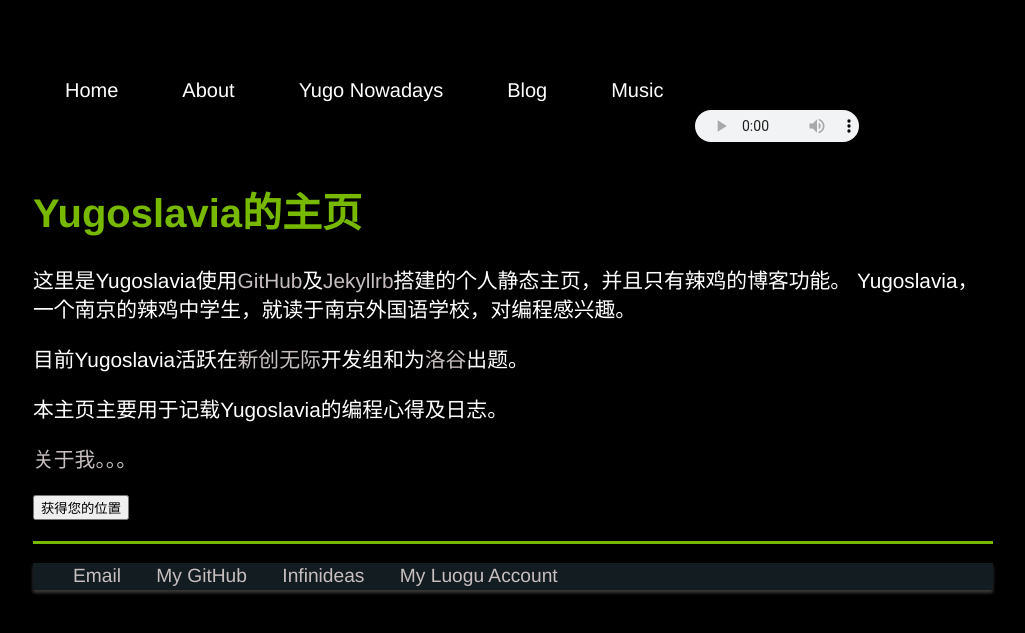
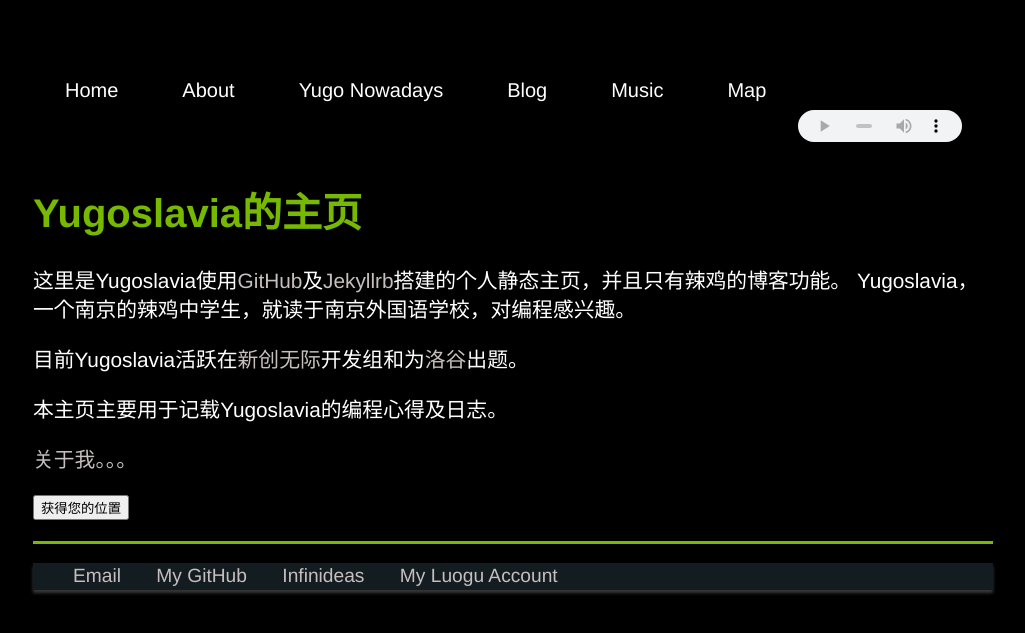
Before and after one commit to Yugoslavia36/yugoslavia36.github.io, a Jekyll site: the page built from index.html, in a window 1280 px wide. Shown: the top 633 px of the page, without its empty margins (127-1152 px from the left). Built offline with Jekyll 4.4.1, drawn with Linux system fonts in a browser that asks for light colours.

Commit message:
Update default.html

```diff
--- a/_layouts/default.html
+++ b/_layouts/default.html
@@ -19,6 +19,7 @@
 <li><a href="/cv" class="button">Yugo Nowadays</a></li>
 <li><a href="/blog" class="button">Blog</a></li>
 <li><a href="/music" class="button">Music</a></li>
+  <li><a href="/map" class="button">Map</a></li>
   <li>
   <audio controls="controls" loop="loop">
   <source src="../../../../../audio/Where Opposites Meet.mp3" type="audio/mpeg" />
```
